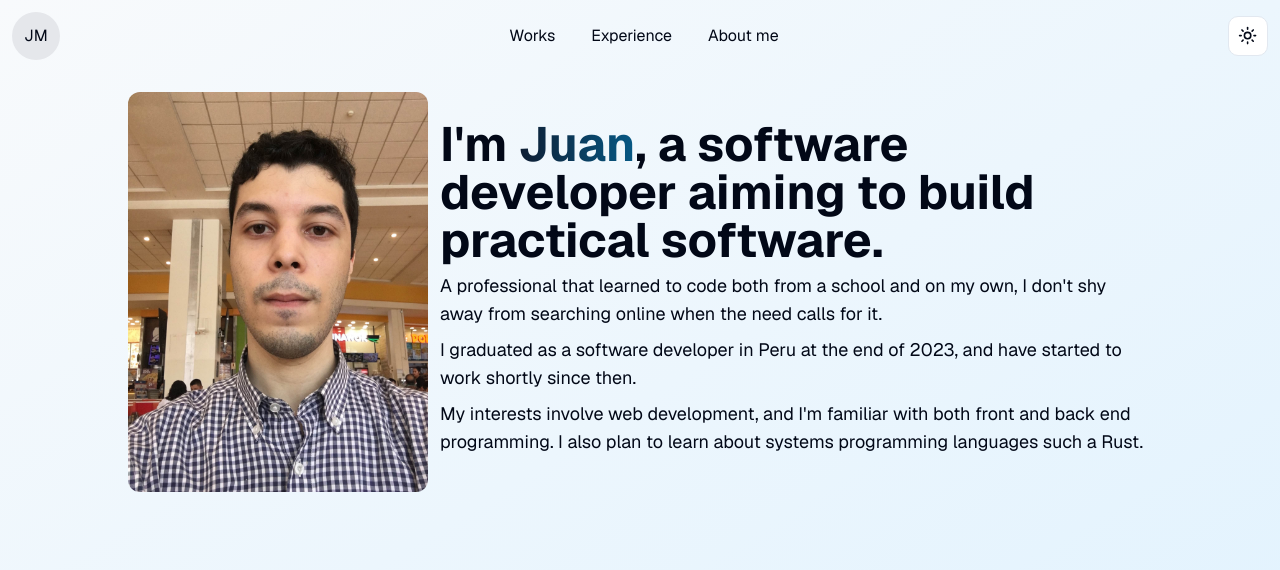
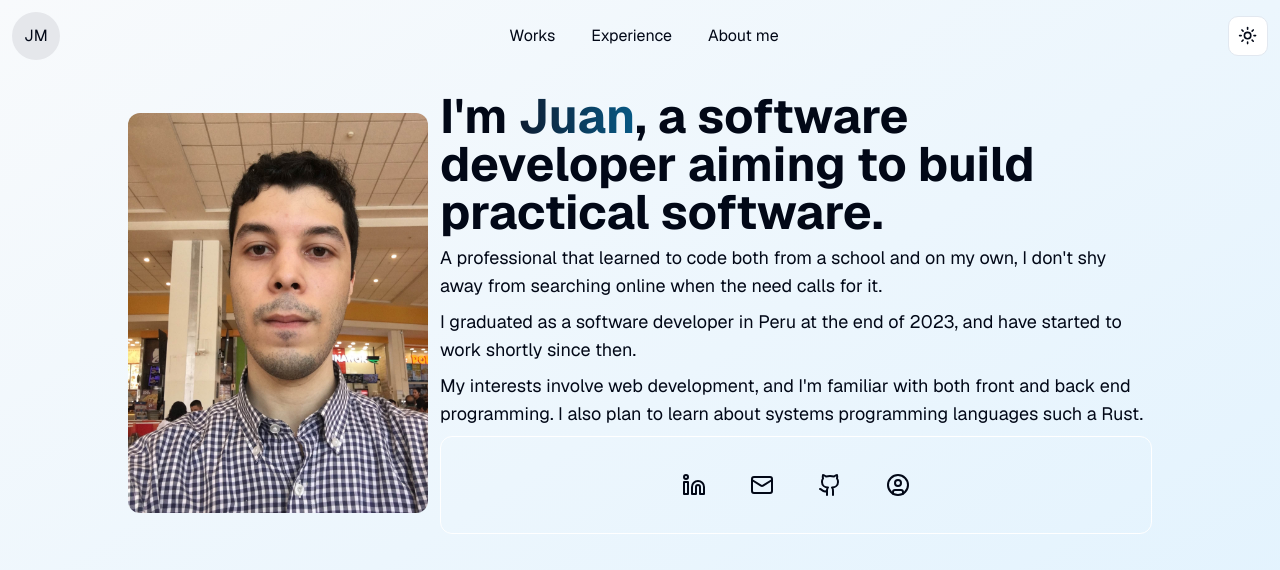
Before and after one commit to marc115/portfolio, a Next.js app: page /me in a window 1280 px wide. Shown: the top 570 px of the page. Built offline with nearby package versions, Linux system fonts and the light colour scheme.

Commit message:
adding socials

```diff
--- a/app/layout.tsx
+++ b/app/layout.tsx
@@ -23,7 +23,7 @@ export default function RootLayout({
           defaultTheme="light"
           enableSystem={false}
           disableTransitionOnChange>
-          <div className="flex flex-col h-screen bg-gradient-to-br from-slate-50 to-sky-100 dark:from-slate-900 dark:to-sky-900">
+          <div className="flex flex-col min-h-screen bg-gradient-to-br from-slate-50 to-sky-100 dark:from-slate-900 dark:to-sky-900">
             <Header />
             {/* Background grid */}
             <div className="bg-grid">
--- a/app/me/page.tsx
+++ b/app/me/page.tsx
@@ -1,11 +1,14 @@
+import { socials } from '@/data/socials'
 import me from '@/public/me/IMG_0010.jpg'
+import { Linkedin, LinkedinIcon } from 'lucide-react'
 import Image from 'next/image'
+import Link from 'next/link'
 
 export default function Me() {
     return (
         <div className="m-5 md:mx-32">
             <div className='flex flex-col md:flex-row gap-3 items-center'>
-                <Image src={me} width={300} height={1200} alt='me' className='rounded-lg shadow-md1' />
+                <Image src={me} width={300} height={400} alt='me' className='rounded-lg shadow-md1' />
 
                 <div className='text-lg gap-y-2 flex flex-col'>
                     <h1 className="font-bold text-5xl">I&apos;m
@@ -14,8 +17,16 @@ export default function Me() {
                     <p>A professional that learned to code both from a school and on my own, I don&apos;t shy away from searching online when the need calls for it.</p>
                     <p>I graduated as a software developer in Peru at the end of 2023, and have started to work shortly since then. </p>
                     <p>My interests involve web development, and I&apos;m familiar with both front and back end programming. I also plan to learn about systems programming languages such a Rust.</p>
-                    <div>
-
+                    <div className='border border-white p-5 rounded-lg flex items-center justify-center gap-x-3'>
+                        {
+                            socials.map((social) => (
+                                <Link href={social.link} key={social.link} target='_blank'
+                                 className='cursor-pointer p-4 rounded-full
+                                 hover:dark:bg-gray-800 hover:bg-gray-200'>
+                                    <social.icon />
+                                </Link>
+                            ))
+                        }
                     </div>
                 </div>
             </div>
--- a/data/socials.ts
+++ b/data/socials.ts
@@ -0,0 +1,20 @@
+import { CircleUser, GithubIcon, LinkedinIcon, MailIcon } from "lucide-react";
+
+export const socials = [
+    {
+        icon: LinkedinIcon,
+        link: 'https://www.linkedin.com/in/juan-carlos-marcano-herrera-81626723a/'
+    },
+    {
+        icon: MailIcon,
+        link: 'mailto:marchanoth@protonmail.com'
+    },
+    {
+        icon: GithubIcon,
+        link: 'https://github.com/marc115'
+    },
+    {
+        icon: CircleUser,
+        link: 'https://www.frontendmentor.io/profile/marc115'
+    }
+]
```
